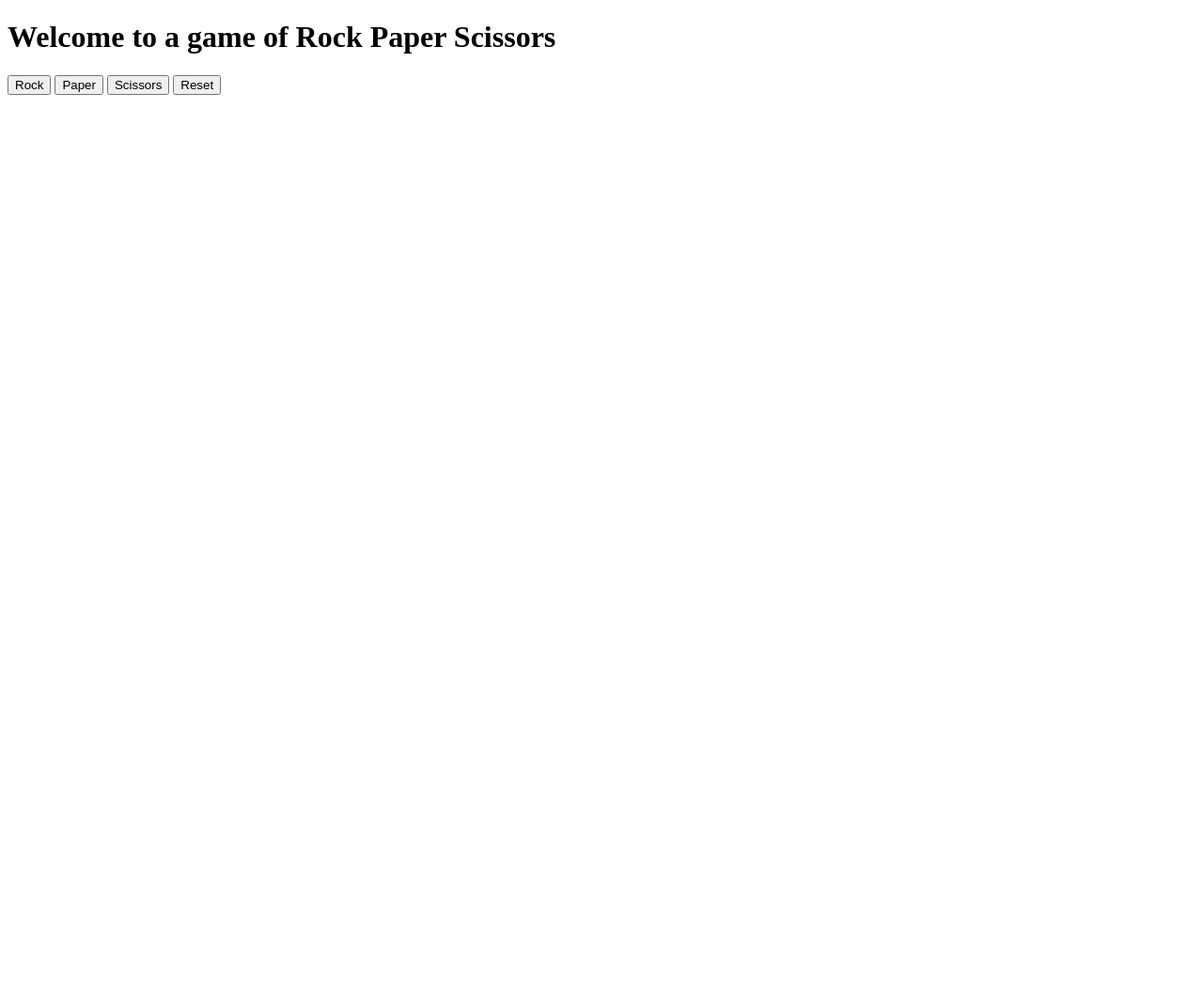
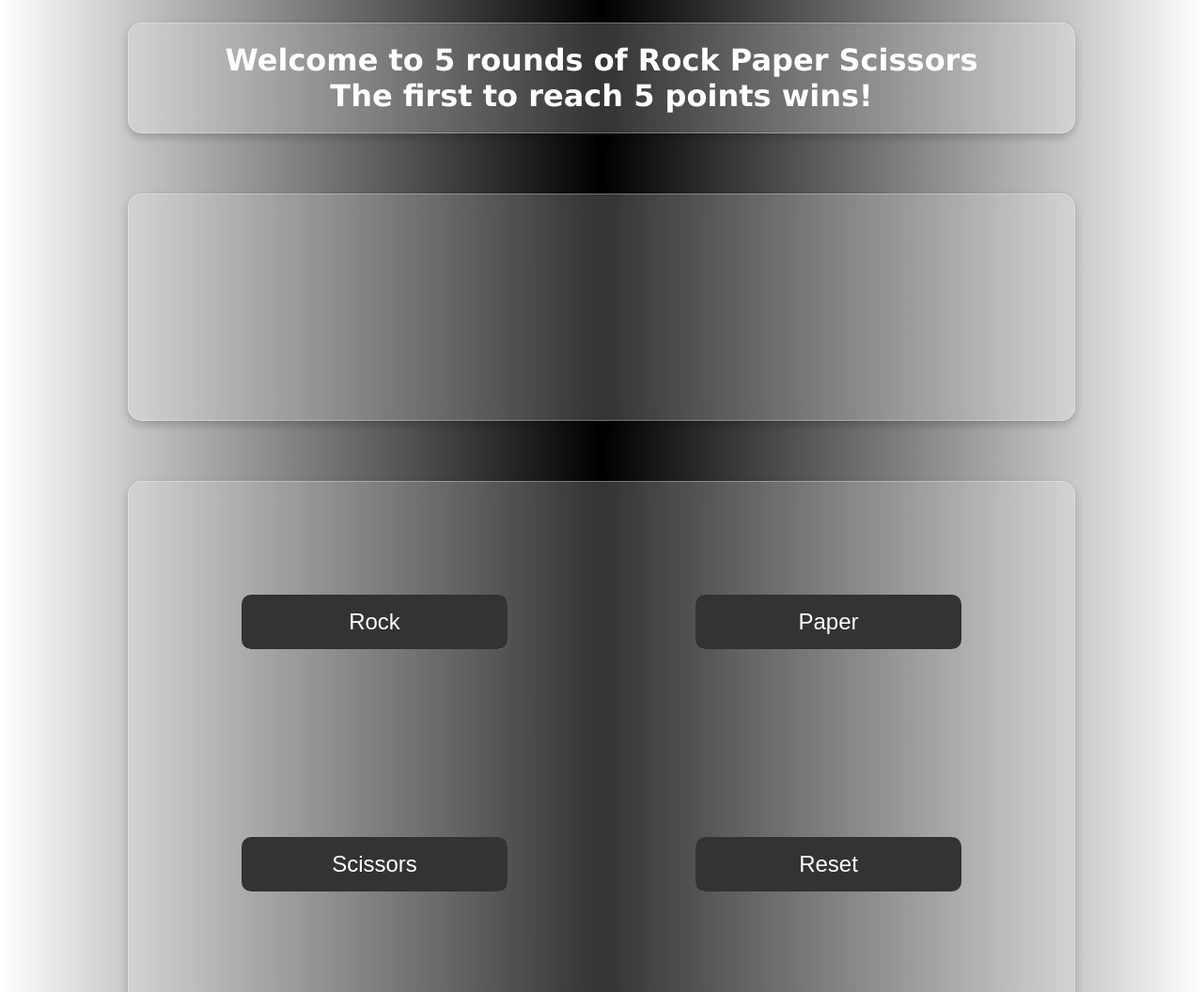
Before and after one commit to amestr1s/rpsui, a plain HTML site: page index.html in a window 1280 px wide. Shown: the top 1056 px of the page at 94% size. Before the commit the page ends 800 px from the top, so only its background shows below. Drawn offline with Linux system fonts and the light colour scheme.

Commit message:
Finish styling, project done

```diff
--- a/index.html
+++ b/index.html
@@ -3,20 +3,26 @@
 <head>
     <meta charset="UTF-8">
     <meta name="viewport" content="width=device-width, initial-scale=1.0">
-    <title>Rock Paper Scissors</title>
+    <title>Rock Paper Scissors UI</title>
     <link rel="stylesheet" href="styles.css">
 </head>
 <body>
-    <h1>Welcome to a game of Rock Paper Scissors</h1>
+    <div id="whole">
+    <div id="title">
+    <div id="intro">Welcome to 5 rounds of Rock Paper Scissors</div>
+    <div id="rules">The first to reach 5 points wins!</div>
+    </div>
+    <div id="boards">
     <div id="scoreboard"></div>
     <div id="announcement"></div>
+    </div>
     <div id="choices">
     <button id="rock">Rock</button>
     <button id="paper">Paper</button>
     <button id="scissors">Scissors</button>
     <button id="reset">Reset</button>
     </div>
-
+    </div>
 
 
 
--- a/rps.js
+++ b/rps.js
@@ -18,6 +18,7 @@ function getString (choice) {
 
 const announcement = document.querySelector("#announcement");
 const scoreBoard = document.querySelector("#scoreboard");
+const boards = document.querySelector("#boards")
 
 let humanScore = 0;
 let computerScore = 0;
@@ -74,6 +75,7 @@ function playRound (humanChoice, computerChoice) {
         document.getElementById("rock").disabled = true;
         document.getElementById("paper").disabled = true;
         document.getElementById("scissors").disabled = true;
+        announcement.textContent = "";
     } else if (humanScore === 5) {
         const humanWin = document.createElement("div");
         humanWin.setAttribute("id", "final");
@@ -82,6 +84,7 @@ function playRound (humanChoice, computerChoice) {
         document.getElementById("rock").disabled = true;
         document.getElementById("paper").disabled = true;
         document.getElementById("scissors").disabled = true;
+        announcement.textContent = "";
     } else if (humanScore === 5 && computerScore === 5) {
         const humanComputerTie = document.createElement("div");
         humanComputerTie.setAttribute("id", "final");
@@ -90,6 +93,7 @@ function playRound (humanChoice, computerChoice) {
         document.getElementById("rock").disabled = true;
         document.getElementById("paper").disabled = true;
         document.getElementById("scissors").disabled = true;
+        announcement.textContent = "";
     } return;
 }
 
--- a/styles.css
+++ b/styles.css
@@ -0,0 +1,148 @@
+body {
+background: #FFFFFF;
+background: linear-gradient(90deg,rgba(255, 255, 255, 1) 0%, rgba(0, 0, 0, 1) 50%, rgba(255, 255, 255, 1) 100%);
+box-sizing: border-box;
+font-family: Verdana, Geneva, Tahoma, sans-serif;
+}
+
+#title {
+color: #FFFFFF;
+text-align: center;
+font-size: 2rem;
+font-weight: 700;
+margin-left: 8rem;
+margin-right: 8rem;
+margin-top: 1rem;
+margin-bottom: 2rem;
+background-color: rgba(255, 255, 255, 0.2);
+border-radius: 15px;
+padding: 20px;
+backdrop-filter: blur(10px);
+box-shadow: 0 4px 10px rgba(0, 0, 0, 0.2);
+border: 1px solid rgba(255, 255, 255, 0.3);
+}
+
+#choices {
+display: flex;
+justify-content: space-around;
+flex-wrap: wrap;
+background-color: rgba(255, 255, 255, 0.2);
+border-radius: 15px;
+padding: 20px;
+margin-left: 8rem;
+margin-right: 8rem;
+margin-top: 2rem;
+margin-bottom: 1rem;
+backdrop-filter: blur(10px);
+box-shadow: 0 4px 10px rgba(0, 0, 0, 0.2);
+border: 1px solid rgba(255, 255, 255, 0.3);
+transition: transform 0.3s ease-in-out;
+flex: 1;
+}
+
+#choices:hover {
+    transform: scale(1.05);
+}
+
+button {
+  margin: 100px;
+  padding: 15px 40px;
+  border: none;
+  outline: none;
+  color: #FFF;
+  cursor: pointer;
+  position: relative;
+  z-index: 0;
+  border-radius: 12px;
+  flex: 1;
+  font-size: 24px;
+}
+
+button:disabled{
+    color: #333;
+
+}
+button::after {
+  content: "";
+  z-index: -1;
+  position: absolute;
+  width: 100%;
+  height: 100%;
+  background-color: #333;
+  left: 0;
+  top: 0;
+  border-radius: 10px;
+}
+/* glow */
+button::before {
+  content: "";
+  background: linear-gradient(
+    45deg,
+    #FF0000, #FF7300, #FFFB00, #48FF00,
+    #00FFD5, #002BFF, #FF00C8, #FF0000
+  );
+  position: absolute;
+  top: -2px;
+  left: -2px;
+  background-size: 600%;
+  z-index: -1;
+  width: calc(100% + 4px);
+  height:  calc(100% + 4px);
+  filter: blur(8px);
+  animation: glowing 20s linear infinite;
+  transition: opacity .3s ease-in-out;
+  border-radius: 10px;
+  opacity: 0;
+}
+
+@keyframes glowing {
+  0% {background-position: 0 0;}
+  50% {background-position: 400% 0;}
+  100% {background-position: 0 0;}
+}
+
+/* hover */
+button:hover::before {
+  opacity: 1;
+}
+
+button:active:after {
+  background: transparent;
+}
+
+button:active {
+  color: #000;
+  font-weight: bold;
+}
+
+#boards {
+display: flex;
+justify-content: center;
+flex-direction: column;
+background-color: rgba(255, 255, 255, 0.2);
+border-radius: 15px;
+padding: 20px;
+margin-left: 8rem;
+margin-right: 8rem;
+margin-top: 2rem;
+margin-bottom: 2rem;
+backdrop-filter: blur(10px);
+box-shadow: 0 4px 10px rgba(0, 0, 0, 0.2);
+border: 1px solid rgba(255, 255, 255, 0.3);
+text-align: center;
+gap: 4rem;
+height: 200px;
+font-size: 24px;
+transition: transform 0.3s ease-in-out;
+color: #ffffff;
+}
+
+#boards:hover {
+    transform: scale(1.05);
+}
+
+#whole {
+display: flex;
+flex-direction: column;
+justify-content: flex-start;
+}
```
